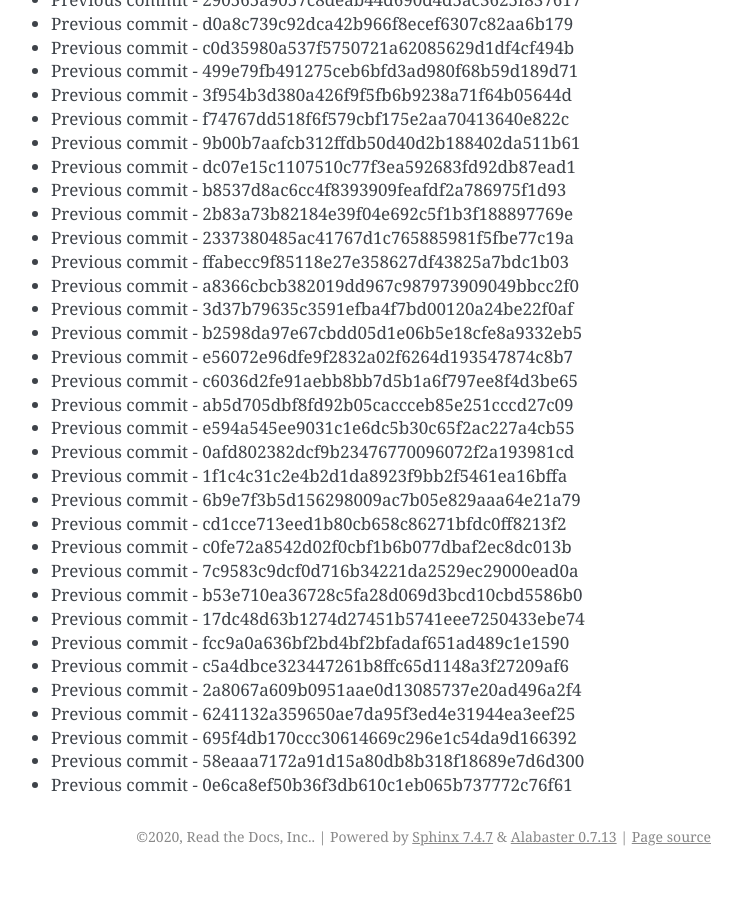
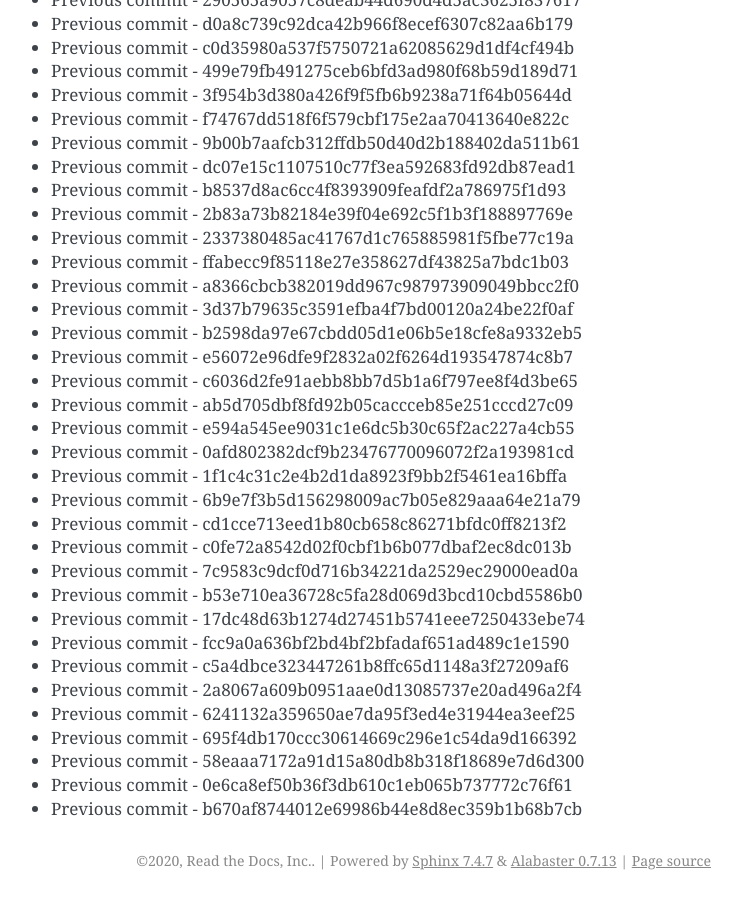
Before and after one commit to readthedocs/rtd-git-stresstest, a Sphinx documentation site: the page built from docs/updates.rst, in a window 1280 px wide and 900 px high, scrolled down 97723 px. Shown: the whole window, without its empty margins (399-1141 px from the left). Built offline with Sphinx 7.4.7, drawn with Linux system fonts in a browser that asks for light colours; before the commit the page ends 98599 px from its top, so only the background shows below that.

Commit message:
Generating commit from previous: b670af8744012e69986b44e8d8ec359b1b68b7cb

```diff
--- a/docs/updates.rst
+++ b/docs/updates.rst
@@ -4138,3 +4138,4 @@ It can be tested for any performance characteristics.
 * Previous commit - 695f4db170ccc30614669c296e1c54da9d166392
 * Previous commit - 58eaaa7172a91d15a80db8b318f18689e7d6d300
 * Previous commit - 0e6ca8ef50b36f3db610c1eb065b737772c76f61
+* Previous commit - b670af8744012e69986b44e8d8ec359b1b68b7cb
```
